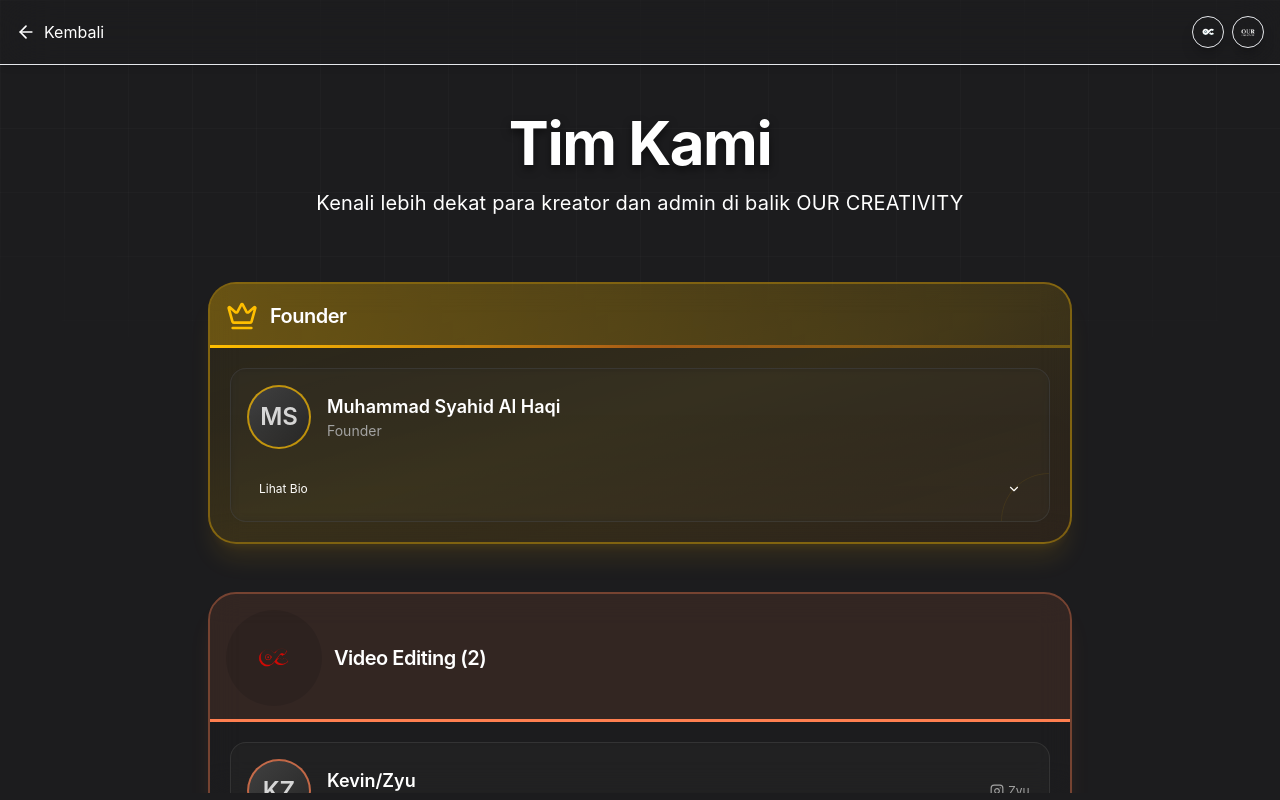
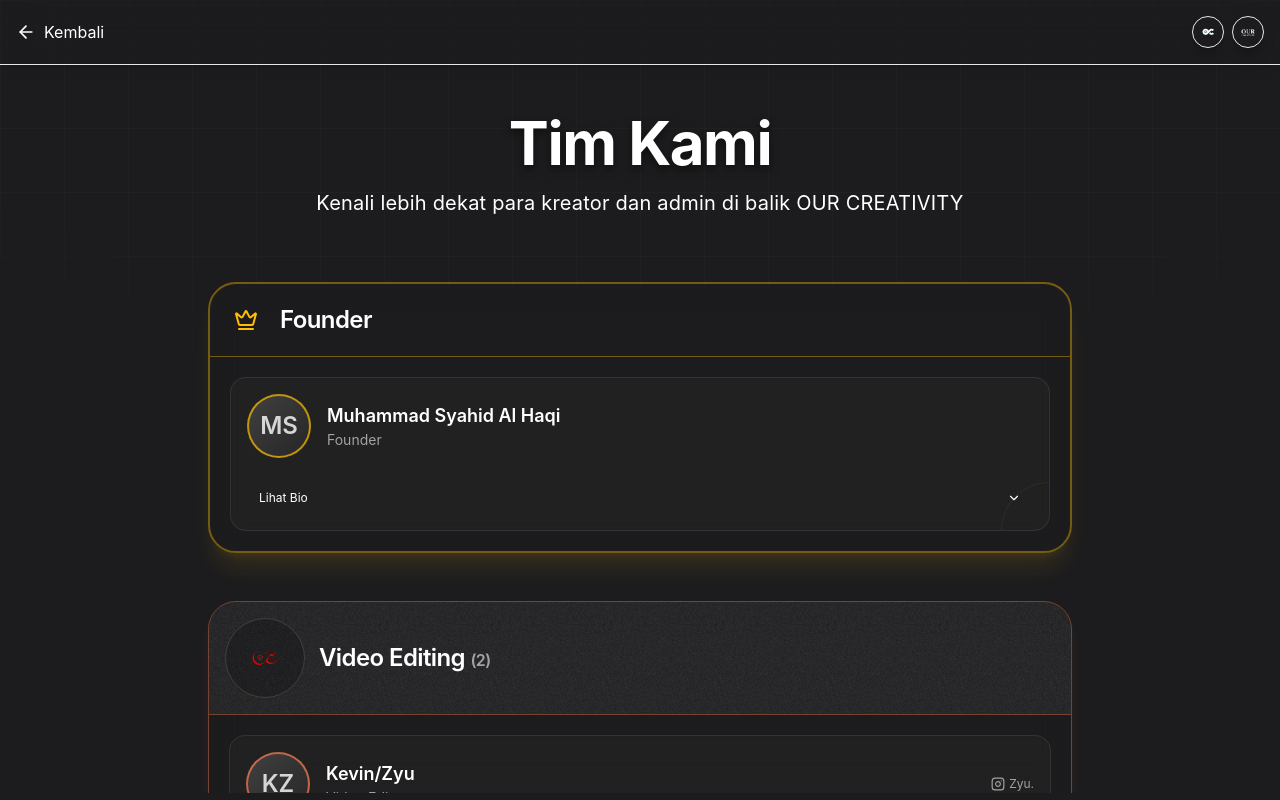
Before and after one commit to DoctorThink/ourcreativity, a React (Vite) app: page /tim-kami in a window 1280 px wide. Built offline with nearby package versions, Linux system fonts and the light colour scheme.

Commit message:
Update TimKami.tsx

```diff
--- a/src/pages/TimKami.tsx
+++ b/src/pages/TimKami.tsx
@@ -1,12 +1,13 @@
+// src/pages/TimKami.tsx
 
 import { motion } from "framer-motion";
 import PageLayout from "@/components/layouts/PageLayout";
 import { cn } from "@/lib/utils";
-import { Film, Palette, Feather, Bot, ShieldCheck, Smile, Gamepad2, User, Crown } from 'lucide-react';
+import { Film, Palette, Feather, Bot, ShieldCheck, Smile, Gamepad2, User, Crown, Award } from 'lucide-react'; // Added Award
 import React from "react";
-import TeamMemberCard from "@/components/TeamMemberCard";
+import TeamMemberCard from "@/components/TeamMemberCard"; // Import the updated component
 
-// --- Animation Variants (Optimized for smoother transitions) ---
+// --- Animation Variants ---
 const containerVariants = {
   hidden: { opacity: 0 },
   visible: {
@@ -37,7 +38,7 @@ const memberListVariants = {
     visible: {
         opacity: 1,
         transition: {
-          staggerChildren: 0.04,
+          staggerChildren: 0.05, // Faster stagger within list
           delayChildren: 0.1,
           ease: "easeOut"
         }
@@ -45,27 +46,17 @@ const memberListVariants = {
 };
 
 // --- Team Data Structure with updated names and bios ---
+// Use the provided data structure
 const founderData = {
   name: "Muhammad Syahid Al Haqi",
   role: "Founder",
-  imageSrc: null,
+  imageSrc: null, // No specific image provided for founder card itself
   accent: "gold",
-  bio: "M. Syahid Al-Haqi Seorang Remaja Penggemar Sastra Yang Berdomisili Di Lampung, telah meraih berbagai prestasi dari hasil karyanya. M. Syahid Al - Haqi yang berstatus sebagai siswa kelas X SMAN 9 Bandar Lampung, merupakan Putra Pertama dari Ibu Septiyana Natalia S.Pd dan Bapak Sigit Jatmiko. Dimana selain berstatus sebagai pelajar, Haqi Juga menyalurkan minat Bakatnya pada Perusahaan Penerbitan sebagai Desainer Grafis Dan Penulis.",
-  achievements: [
-    "Mendapatkan langsung Reward Umroh yang diserahkan langsung oleh Walikota Bandar Lampung, di acara DPD KNPI.",
-    "Juara 1 lomba baca Puisi nasional di Universitas Brawijaya Malang.",
-    "Juara 1 Lomba Cipta Baca Puisi Nasional di KGLL Lampung.",
-    "Juara 3 Lomba Baca Puisi BEM FKIP UNILA.",
-    "Juara 3 Lomba Baca Puisi UNUSA Surabaya.",
-    "Juara 2 Lomba Baca Puisi KMNU UNILA.",
-    "Juara 3 Lomba Baca Puisi Regional.",
-    "Juara 3 Lomba Baca Puisi SBS HMPJ Universitas Lampung 2023.",
-    "Dalam Acara AMUSE AL KAUTSAR 2023."
-  ],
   members: [
     {
       name: "Muhammad Syahid Al Haqi",
       role: "Founder",
+      instagram: null, // Add instagram if available
       bio: "M. Syahid Al-Haqi Seorang Remaja Penggemar Sastra Yang Berdomisili Di Lampung, telah meraih berbagai prestasi dari hasil karyanya. M. Syahid Al - Haqi yang berstatus sebagai siswa kelas X SMAN 9 Bandar Lampung, merupakan Putra Pertama dari Ibu Septiyana Natalia S.Pd dan Bapak Sigit Jatmiko. Dimana selain berstatus sebagai pelajar, Haqi Juga menyalurkan minat Bakatnya pada Perusahaan Penerbitan sebagai Desainer Grafis Dan Penulis.",
       achievements: [
         "Mendapatkan langsung Reward Umroh yang diserahkan langsung oleh Walikota Bandar Lampung, di acara DPD KNPI.",
@@ -162,7 +153,7 @@ const teamData = [
   {
     title: "Admin Discord",
     icon: ShieldCheck,
-    imageSrc: null,
+    imageSrc: null, // No specific image
     accent: "grayMid",
     members: [
       { name: "Aljaan", instagram: "@snhrrr", role: "Discord Admin", bio: "Nanti ditambah" }
@@ -170,7 +161,7 @@ const teamData = [
   }
 ];
 
-// --- Accent Color Mapping ---
+// --- Accent Color Mapping (Copied from TeamMemberCard) ---
 const accentStyles: Record<string, {
     bg: string; border: string; text: string; iconText: string; shadow: string; accentLine: string; avatarBorder: string;
 }> = {
@@ -188,8 +179,11 @@ const getAccentStyle = (accentKey: string | undefined) => {
     return accentStyles[accentKey || 'default'] || accentStyles.default;
 };
 
+
 // --- Main TimKami Component ---
 const TimKami = () => {
+  const founderAccent = getAccentStyle(founderData.accent); // Get founder accent style
+
   return (
     <PageLayout
       title="Tim Kami"
@@ -199,50 +193,62 @@ const TimKami = () => {
         variants={containerVariants}
         initial="hidden"
         animate="visible"
-        className="space-y-10 md:space-y-12 gpu-accelerated"
+        className="space-y-10 md:space-y-12 gpu-accelerated" // Add gpu-accelerated for potential performance boost
       >
-        {/* Founder Section */}
+        {/* --- Founder Section --- */}
         <motion.section
           variants={sectionCardVariants}
           className={cn(
-            "rounded-[28px] border-2 relative overflow-hidden shadow-xl gpu-accelerated",
-            "bg-gradient-to-br from-amber/5 via-amber/10 to-orange-500/5 backdrop-blur-lg",
-            "border-amber/40",
-            "shadow-amber/10"
+            "rounded-[28px] border-2 relative overflow-hidden shadow-xl gpu-accelerated", // Rounded corners consistent with iOS style
+            "bg-gradient-to-br from-amber-900/20 via-amber-800/10 to-neutral-900/20 backdrop-blur-lg", // Premium gold-ish gradient
+            founderAccent.border, // Gold border
+            founderAccent.shadow // Gold shadow
           )}
         >
           {/* Header */}
           <div className={cn(
-            "p-4 flex items-center gap-3 relative",
-            "bg-gradient-to-r from-amber/30 to-amber/5"
+            "p-4 flex items-center gap-3.5 relative border-b", // Added border-b
+            founderAccent.border // Gold border bottom for header
           )}>
-            <Crown className="w-8 h-8 text-amber" />
-            <h2 className="text-xl font-semibold font-serif text-foreground tracking-tight text-sharp">
+             {/* Icon/Image Placeholder */}
+            <div className={cn("w-10 h-10 rounded-lg flex items-center justify-center flex-shrink-0", founderAccent.iconBg)}>
+                 <Crown className={cn("w-6 h-6", founderAccent.iconText)} />
+            </div>
+            <h2 className="text-xl md:text-2xl font-semibold font-serif text-foreground tracking-tight text-shadow-sm"> {/* Added text shadow */}
               Founder
             </h2>
-            <div className="absolute bottom-0 left-0 h-[3px] w-full bg-gradient-to-r from-amber via-orange-500/50 to-amber/30"></div>
+            {/* Optional: Subtle accent line instead of border-b if preferred */}
+            {/* <div className={cn("absolute bottom-0 left-0 h-[2px] w-full", founderAccent.accentLine)}></div> */}
           </div>
 
-          {/* Member List */}
+          {/* Member Card (Only one founder) */}
           <motion.div
-            variants={memberListVariants}
-            initial="hidden"
-            animate="visible"
-            className="p-4 md:p-5 gpu-accelerated"
-          >
+             // No memberListVariants needed for single item
+             initial="hidden" // Apply animation directly
+             animate="visible"
+             variants={{ // Simple fade-in for single card
+                hidden: { opacity: 0, y: 10 },
+                visible: { opacity: 1, y: 0, transition: { delay: 0.1, duration: 0.4 } }
+             }}
+             className="p-4 md:p-5 gpu-accelerated"
+           >
             <TeamMemberCard
               name={founderData.members[0].name}
               role={founderData.members[0].role}
-              accentColor="gold"
+              instagram={founderData.members[0].instagram}
+              accentColor={founderData.accent}
               bio={founderData.members[0].bio}
               achievements={founderData.members[0].achievements}
             />
           </motion.div>
 
-          <div className="absolute inset-x-0 bottom-0 h-1/2 rounded-t-3xl opacity-[0.03] bg-gradient-to-t from-amber to-amber/5"></div>
+          {/* Background Element */}
+          <div className={cn(
+              "absolute inset-x-0 bottom-0 h-1/2 rounded-t-3xl opacity-[0.05] bg-gradient-to-t from-amber-500/30 to-transparent pointer-events-none"
+           )}></div>
         </motion.section>
 
-        {/* Team Sections */}
+        {/* --- Team Sections --- */}
         {teamData.map((section) => {
           const SectionIcon = section.icon;
           const accent = getAccentStyle(section.accent);
@@ -252,31 +258,41 @@ const TimKami = () => {
               key={section.title}
               variants={sectionCardVariants}
               className={cn(
-                "rounded-[28px] border-2 relative overflow-hidden shadow-xl gpu-accelerated",
-                "bg-gradient-to-b from-secondary/50 to-secondary/70 backdrop-blur-lg",
+                "rounded-[28px] border relative overflow-hidden shadow-lg gpu-accelerated", // Consistent rounded corners
+                "bg-gradient-to-b from-secondary/60 to-secondary/80 backdrop-blur-lg", // Standard section background
                 accent.border,
                 accent.shadow
               )}
             >
               {/* Header */}
-              <div className={cn("p-4 flex items-center gap-3 relative", accent.bg)}>
+              <div className={cn(
+                  "p-4 flex items-center gap-3.5 relative border-b", // Added border-b
+                  accent.border // Use accent color for border
+              )}>
+                {/* Section Image/Icon */}
                 {section.imageSrc ? (
                   <motion.img
                     src={section.imageSrc}
                     alt={`${section.title} logo`}
-                    className="w-24 h-24 object-contain rounded-full flex-shrink-0 bg-black/10 p-1 md:p-1.5"
+                    className="w-16 h-16 md:w-20 md:h-20 object-contain rounded-full flex-shrink-0 bg-black/20 p-1 border border-neutral-700 shadow-sm" // Adjusted size, added border
                     initial={{ scale: 0.8, opacity: 0 }}
                     animate={{ scale: 1, opacity: 1 }}
-                    transition={{ delay: 0.05 }}
-                    loading="lazy"
+                    transition={{ delay: 0.05, type: "spring", stiffness: 200 }}
+                    loading="lazy" // Lazy load team section images
                   />
                 ) : (
-                  <SectionIcon className={cn("w-6 h-6 flex-shrink-0", accent.iconText)} />
+                  // Fallback icon if no image
+                  <div className={cn("w-16 h-16 md:w-20 md:h-20 rounded-full flex items-center justify-center flex-shrink-0 bg-neutral-800/50 border border-neutral-700", accent.iconBg)}>
+                      <SectionIcon className={cn("w-8 h-8 md:w-10 md:h-10", accent.iconText)} />
+                   </div>
                 )}
-                <h2 className="text-xl font-semibold font-serif text-foreground tracking-tight text-sharp">
-                  {section.title} ({section.members.length})
+                {/* Section Title */}
+                <h2 className="text-xl md:text-2xl font-semibold font-serif text-foreground tracking-tight text-shadow-sm">
+                  {section.title} <span className="text-base font-sans text-neutral-400">({section.members.length})</span>
                 </h2>
-                <div className={cn("absolute bottom-0 left-0 h-[3px] w-full", accent.accentLine)}></div>
+                {/* Optional Accent Line */}
+                {/* <div className={cn("absolute bottom-0 left-0 h-[2px] w-full", accent.accentLine)}></div> */}
+                 <div className="absolute inset-0 noise-pattern opacity-[0.01]"></div> {/* Subtle noise in header */}
               </div>
 
               {/* Member List */}
@@ -299,9 +315,10 @@ const TimKami = () => {
                 ))}
               </motion.div>
 
+              {/* Background Element */}
               <div className={cn(
-                "absolute inset-x-0 bottom-0 h-1/2 rounded-t-3xl opacity-[0.03]",
-                accent.bg.replace('/10','/80')
+                "absolute inset-x-0 bottom-0 h-1/2 rounded-t-3xl opacity-[0.04] pointer-events-none",
+                accent.bg.replace('/10','/80') // Use accent bg for the glow
               )}></div>
             </motion.section>
           );
```
